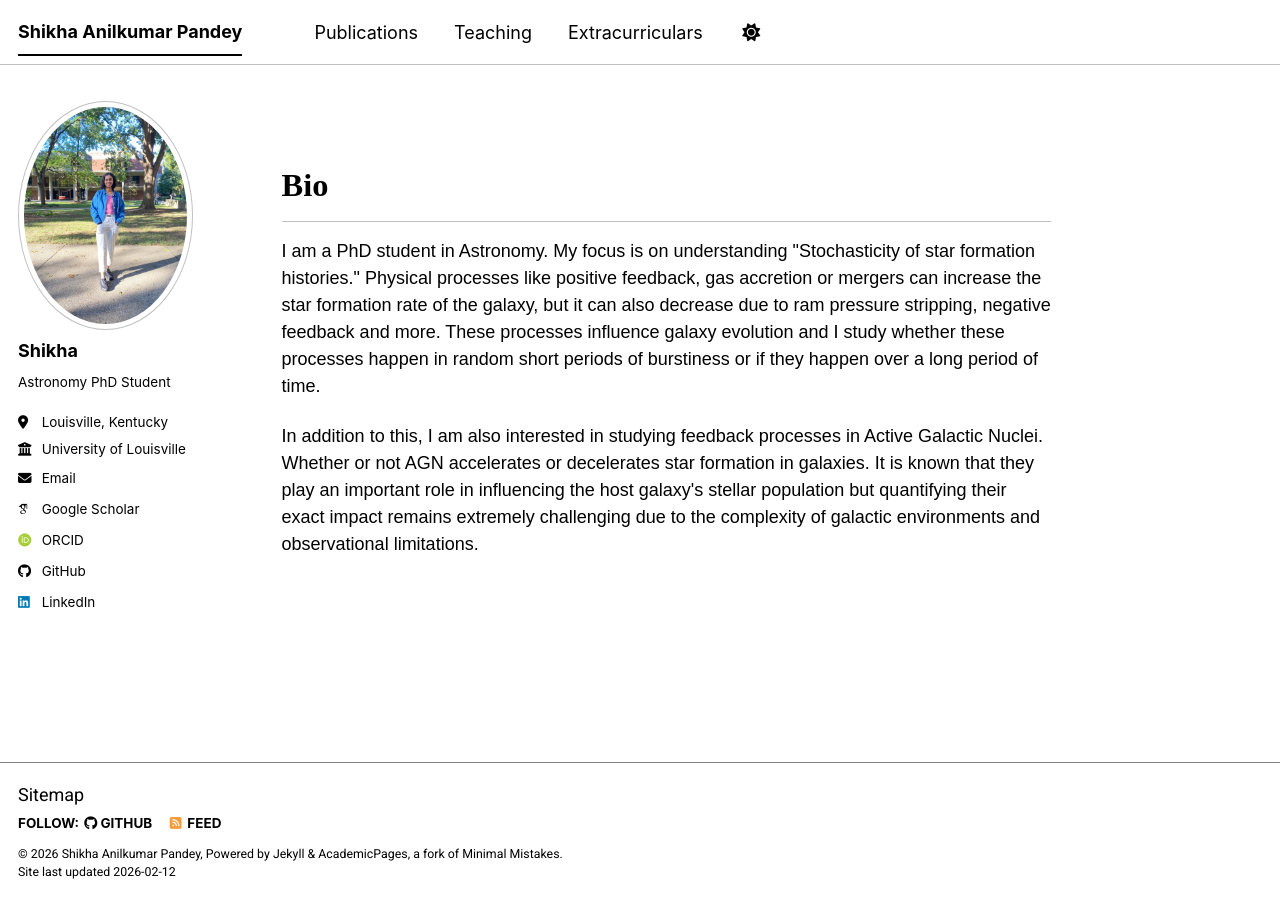
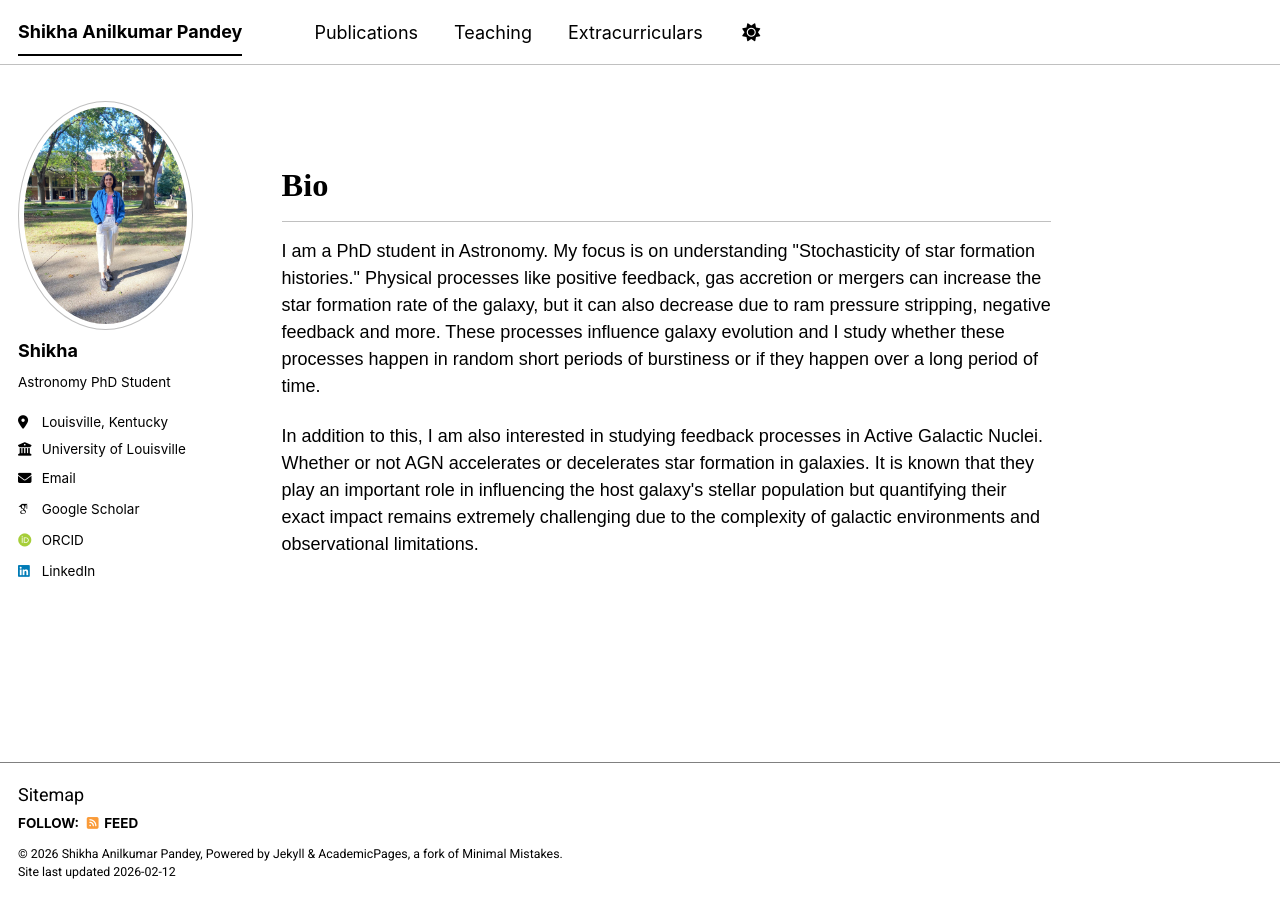
Before and after one commit to pshikha/pshikha.github.io, a Jekyll site: the page built from _pages/about.md, in a window 1280 px wide. Built offline with Jekyll 4.4.1, drawn with Linux system fonts in a browser that asks for light colours; some web fonts are replaced; a script bundle is joined from its source files by our own code; library files that are not in the unit come from our copies.

Commit message:
Update _config.yml

```diff
--- a/_config.yml
+++ b/_config.yml
@@ -30,7 +30,7 @@ author:
   location         : "Louisville, Kentucky"
   employer         : "University of Louisville"
   uri              : # URL
-  email            : "shikha.pandey@louisville.edu"
+  email            : shikha.pandey@louisville.edu
 
   # Academic websites
 #  academia         : # URL
@@ -51,7 +51,7 @@ author:
   bitbucket        : # Username - Update with your username on the site
   codepen          : # Username
   dribbble         : # Username
-  github           : "academicpages"
+  github           : #
   kaggle           : # Username
   stackoverflow    : # User number or user number and name (i.e., use "1" or "1/jeff-atwood")
 
```
